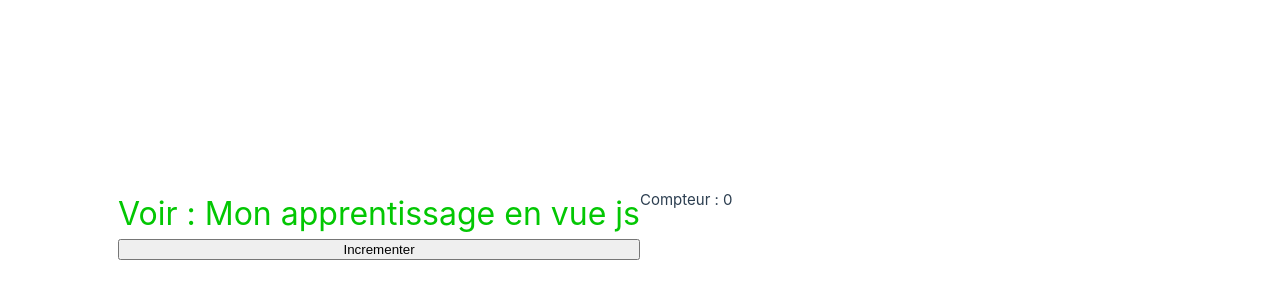
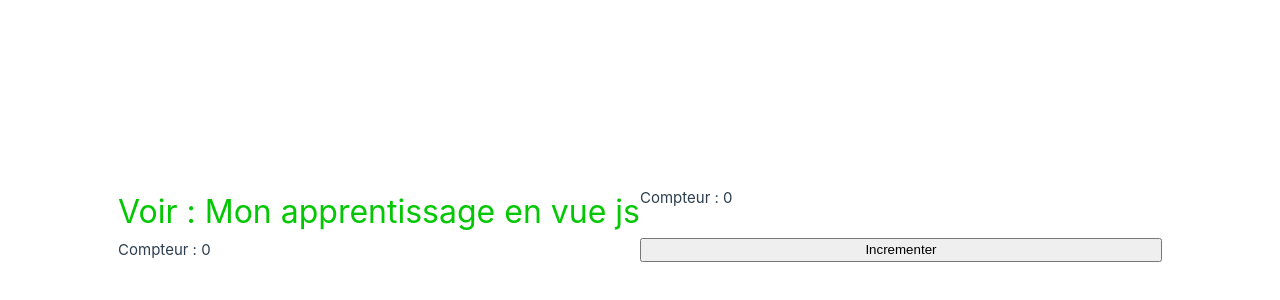
Before and after one commit to rosto-infinity/formation-vuejs-prof, a Vue app: page / in a window 1280 px wide. Shown: the part 176-476 px from the top of the page. Built offline with nearby package versions, Linux system fonts and the light colour scheme.

Commit message:
doubleCount

```diff
--- a/src/components/MessageRendering.vue
+++ b/src/components/MessageRendering.vue
@@ -1,18 +1,22 @@
 <script setup>
-import {ref} from 'vue';
+import {ref, computed} from 'vue';
 
 const msg = ref('Mon apprentissage en vue js');
-
 const count = ref(0);
+const doubleCount = computed(() => count.value * 2);
 function increment(){
   count.value++;
 }
+// Propriétés calculées (Computed)
+
 </script>
 
 <template>
     <p class="text"> Voir : {{ msg }} </p>
     <p>Compteur : {{ count }}</p>
+    <p>Compteur : {{ doubleCount }}</p>
     <button @click="increment">Incrementer</button>
+
 </template>
 
 <style scoped>
```
